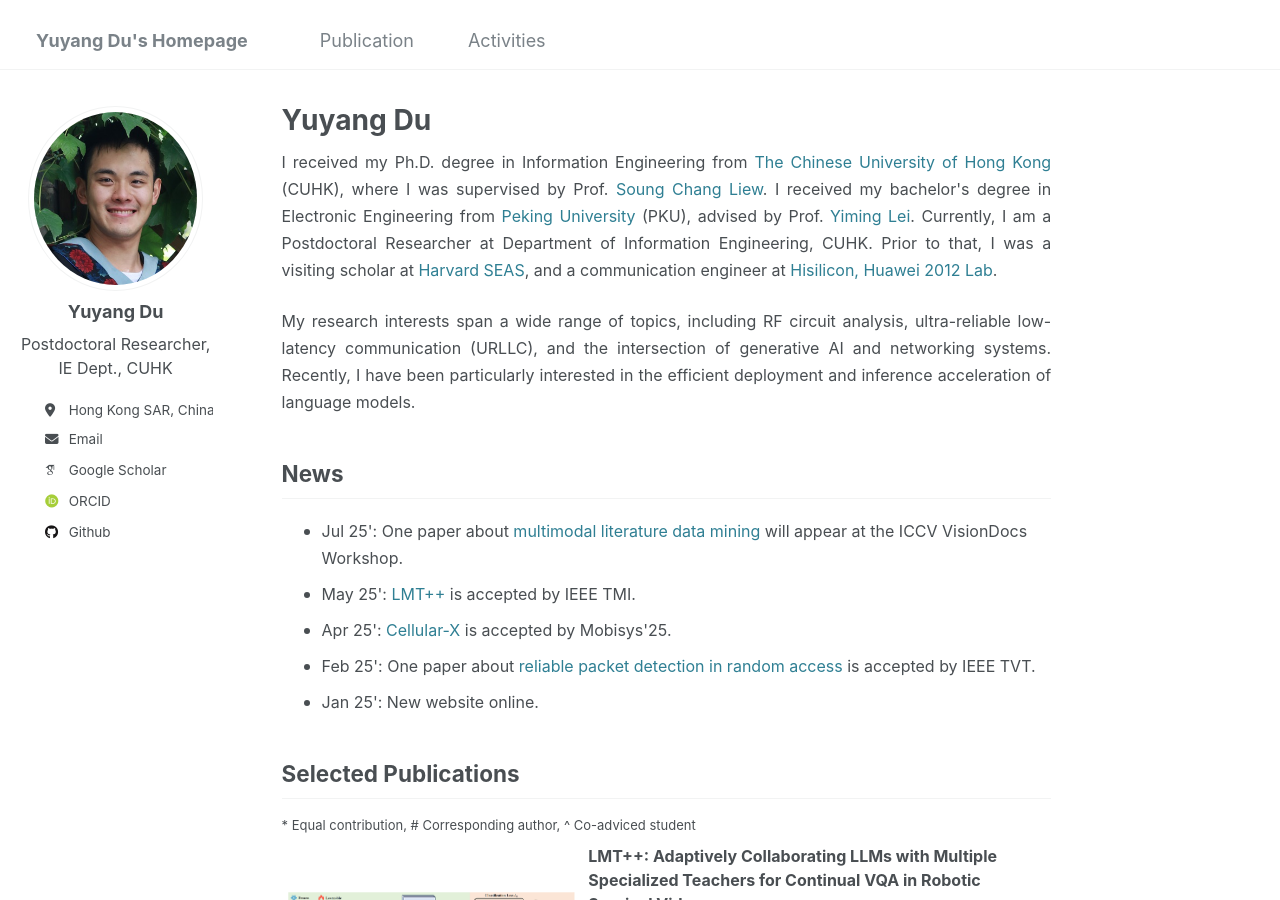
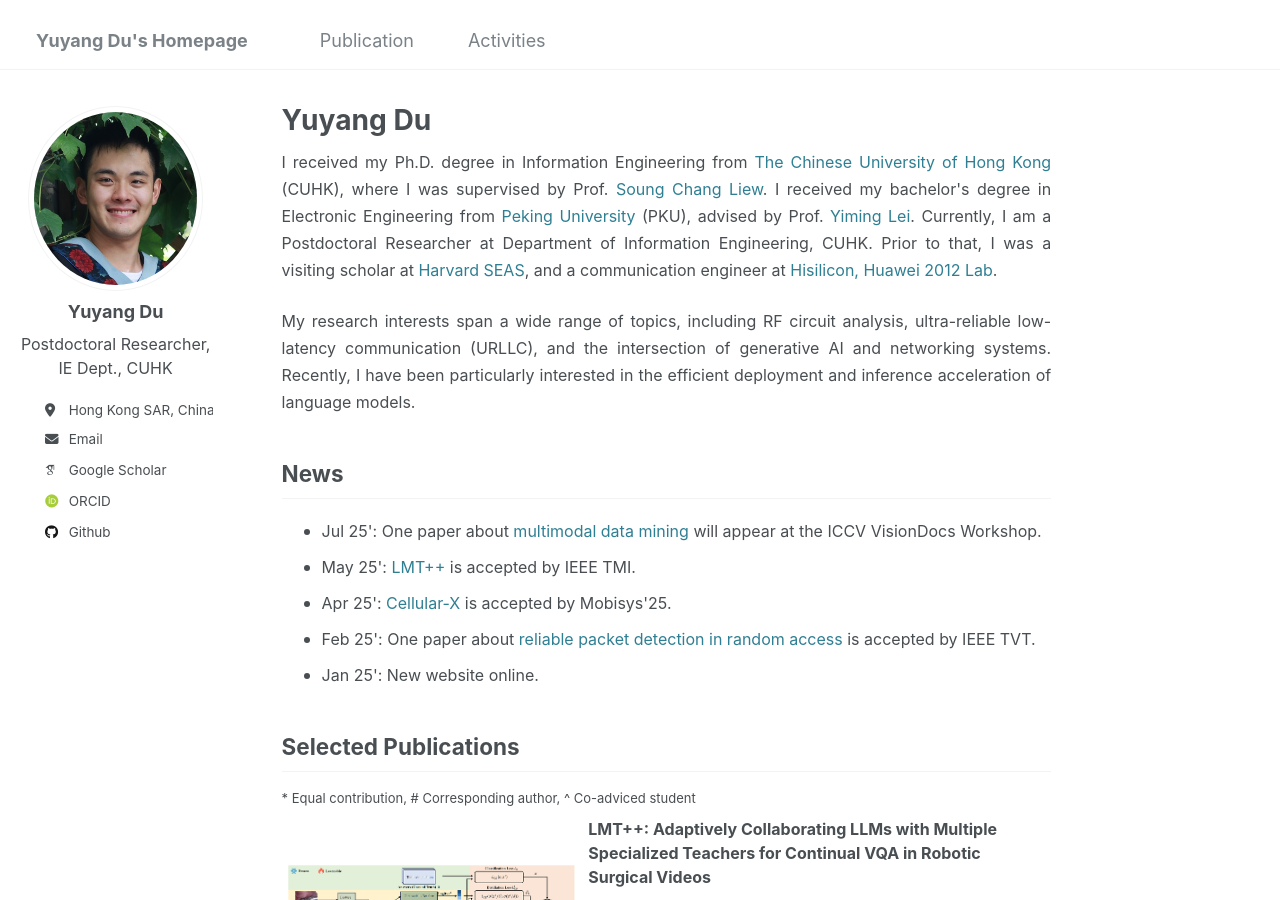
Before and after one commit to yuyangdu01/yuyangdu01.github.io, a Jekyll site: the page built from _pages/about.md, in a window 1280 px wide and 900 px high. Built offline with Jekyll 4.4.1, drawn with Linux system fonts in a browser that asks for light colours; some web fonts are replaced.

Commit message:
Update about.md

```diff
--- a/_pages/about.md
+++ b/_pages/about.md
@@ -19,7 +19,7 @@ a {
 
 News <font size=3></font>
 ------
-* <font size=3>Jul 25': One paper about <a href="https://openreview.net/forum?id=H57HtksYpC"> multimodal literature data mining</a> will appear at the ICCV VisionDocs Workshop.</font>
+* <font size=3>Jul 25': One paper about <a href="https://openreview.net/forum?id=H57HtksYpC"> multimodal data mining</a> will appear at the ICCV VisionDocs Workshop.</font>
 * <font size=3>May 25': <a href="https://ieeexplore.ieee.org/document/11045720">LMT++</a> is accepted by IEEE TMI.</font>
 * <font size=3>Apr 25': <a href="https://arxiv.org/abs/2504.13190">Cellular-X</a> is accepted by Mobisys'25.</font>
 * <font size=3>Feb 25': One paper about <a href="https://ieeexplore.ieee.org/document/10902223">reliable packet detection in random access</a> is accepted by IEEE TVT.</font>
```
